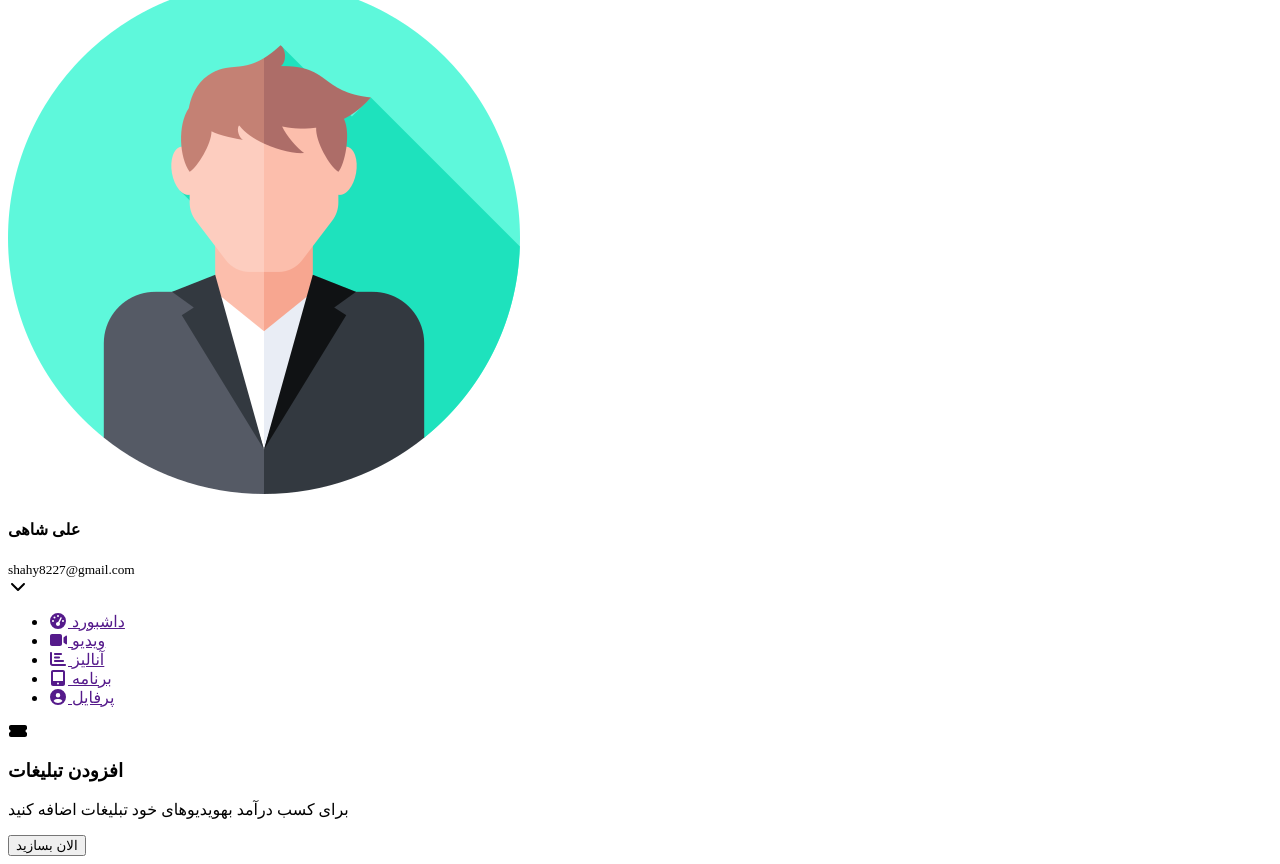
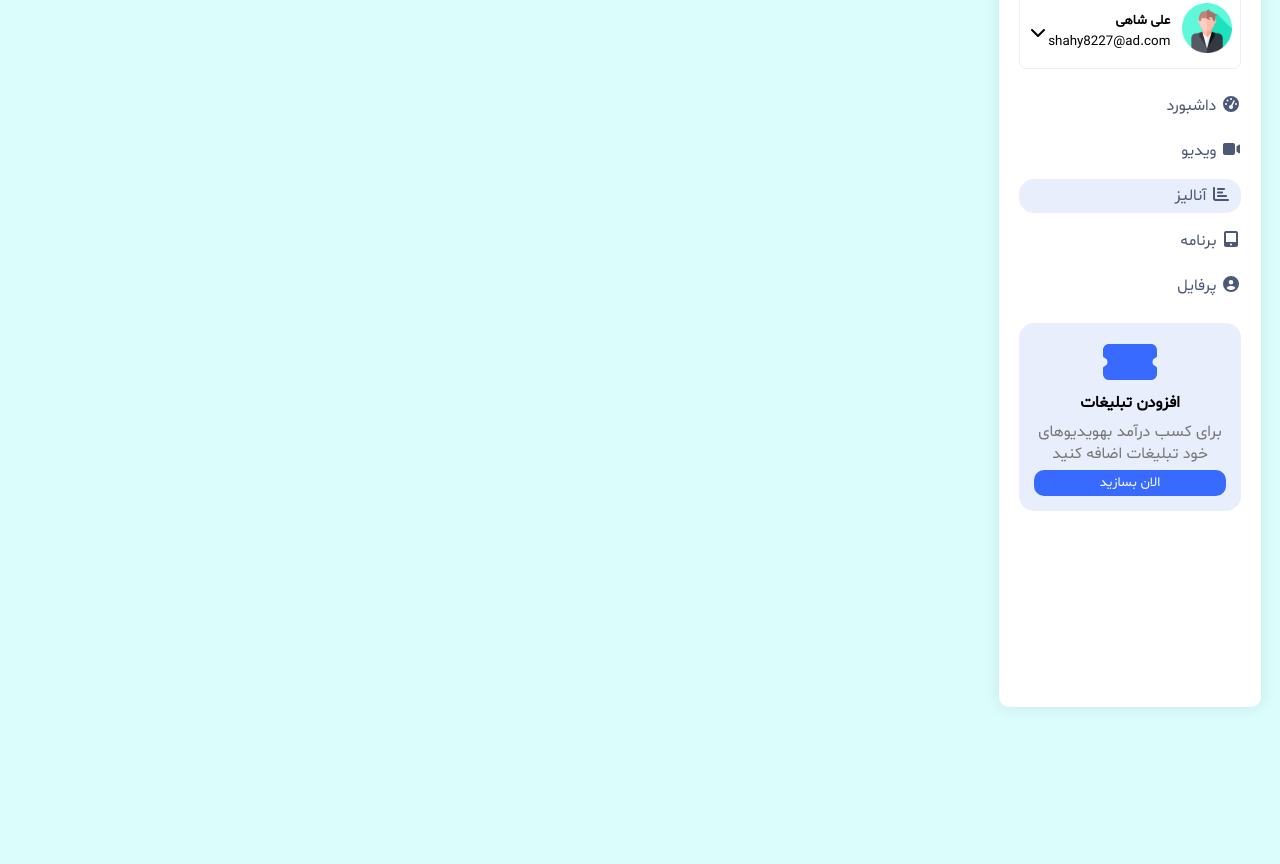
Before and after one commit to alishahi7645/panel-admin2, a plain HTML site: page index.html in a window 1280 px wide. Shown: the part 77-941 px from the top of the page. After the commit the page ends 800 px from the top, so only its background shows below. Drawn offline with Linux system fonts and the light colour scheme; files whose address does not match are found by name.

Commit message:
پایان استایل دهی بخش سایدبار

```diff
--- a/index.html
+++ b/index.html
@@ -25,15 +25,15 @@
                 </div>
                 <div class="avatar-info">
                     <div class="avatar-text">
-                        <h4>علی شاهی</h4>
-                        <small>shahy8227@gmail.com</small>
+                        <h5>علی شاهی</h5>
+                        <small>shahy8227@ad.com</small>
                     </div>
                     <span class="fas fa-chevron-down"></span>
                 </div>
             </div>
             <div class="sidebar-menu">
                 <ul>
-                    <li><a href="">
+                    <li><a href="" >
                         <i class="fas fa-tachometer-alt"></i>
                         <span>داشبورد</span>
                     </a></li>
@@ -44,7 +44,7 @@
                         </a>
                     </li>
                     <li>
-                        <a href="">
+                        <a href="" class="active">
                             <span class="fas fa-chart-bar"></span>
                             <span>آنالیز</span>
                         </a>
@@ -66,7 +66,7 @@
             <div class="sidebar-card">
                 <i class="fas fa-ticket-alt"></i>
                 <div>
-                    <h3>افزودن تبلیغات</h3>
+                    <h4>افزودن تبلیغات</h4>
                     <p>برای کسب درآمد بهویدیوهای خود تبلیغات اضافه کنید</p>
                 </div>
                 <button>الان بسازید</button>
--- a/styles/style.css
+++ b/styles/style.css
@@ -4,3 +4,120 @@
     src: url('../fonts/Shabnam.ttf') format('truetype'),
         url('../fonts/Shabnam.woff') format('woff');
 }
+
+:root{
+    --color-main: #396aff;
+    --bg: #dbfefd;
+    --bg2: #dce5ff;
+    --main-accent: #e9eefd;
+    --main-text: #4b5876;
+    --shadow: 0 0 16px rgba(17, 17, 26,.1);
+}
+*{
+    margin: 0;
+    padding: 0;
+    outline: none;
+    list-style: none;
+    box-sizing: border-box;
+    text-decoration: none;
+}
+
+body{
+    direction: rtl;
+    overflow-x: hidden;
+    font-family: shabnam;
+    background: var(--bg);
+}
+
+.sidebar{
+    width: 300px;
+    height: 100%;
+    position: fixed;
+    top: 0;
+    right: 0;
+    bottom: 0;
+    padding: 1rem 1.2rem;
+}
+.sidebar-container{
+    width: 100%;
+    height: 100%;
+    border-radius: 10px;
+    background: #fff;
+    padding: 20px;
+    box-shadow: var(--shadow);
+}
+.brand h3{
+    color: #444;
+    margin-bottom: 10px;
+}
+.brand h3 svg{
+    color: var(--color-main);
+}
+.sidebar-container .avatar-image img{
+    width: 50px;
+}
+.sidebar-container .sidebar-avatar{
+    display: flex;
+    align-items: center;
+    justify-content: space-between;
+    border: 1px solid var(--main-accent);
+    padding: 0.5rem;
+    border-radius: 7px;
+}
+.sidebar-container .sidebar-avatar .avatar-info{
+    display: flex;
+    align-items: center;
+    justify-content: space-between;
+}
+.sidebar-container .sidebar-avatar .sidebar-info .avatar-text{
+    padding-left: 10px;
+}
+
+.sidebar-menu{
+    margin-top: 20px;
+}
+.sidebar-menu li{
+    padding-bottom: 10px;
+}
+.sidebar-menu li a{
+    color: var(--main-text);
+    padding: .4rem 0;
+    display: block;
+    transition: all .3s ease-in;
+}
+.sidebar-menu li a.active{
+    background: var(--main-accent);
+    padding-right: 10px;
+    border-radius: 15px;
+}
+
+.sidebar-card{
+    background: var(--main-accent);
+    padding: 15px;
+    border-radius: 15px;
+    text-align: center;
+    padding-top: 15px;
+    margin-top: 10px;
+}
+.sidebar-card svg{
+    color: var(--color-main);
+    font-size: 3rem;
+    margin-bottom: 5px;
+}
+.sidebar-card h4{
+    padding-bottom: 7px;
+}
+.sidebar-card p{
+    color: #777;
+    margin-bottom: 5px;
+}
+.sidebar-card button{
+    background: var(--color-main);
+    border: none;
+    padding: 4px 9px;
+    color: #fff;
+    font-family: 'shabnam';
+    border-radius: 10px;
+    width: 100%;
+    cursor: pointer;
+}
```
